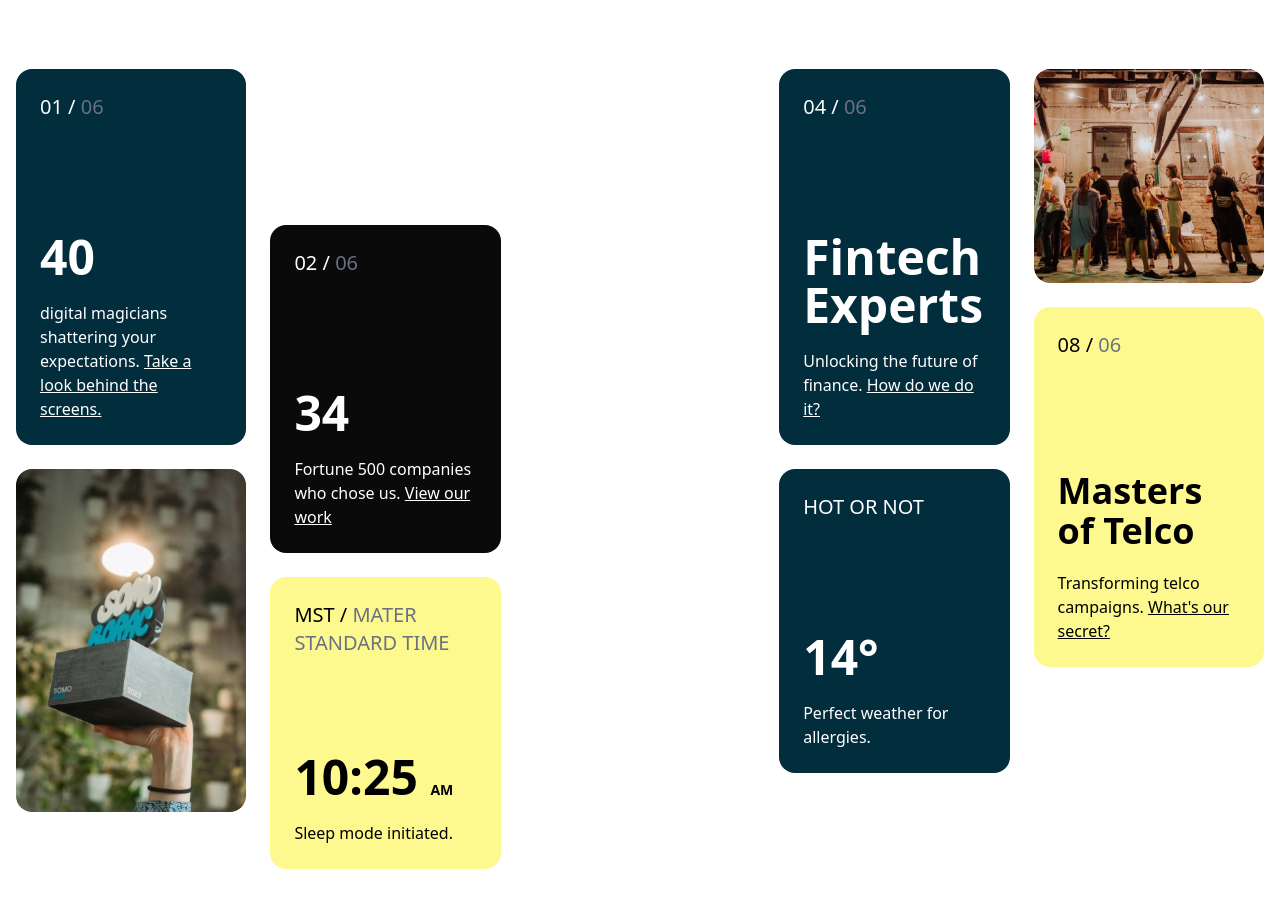
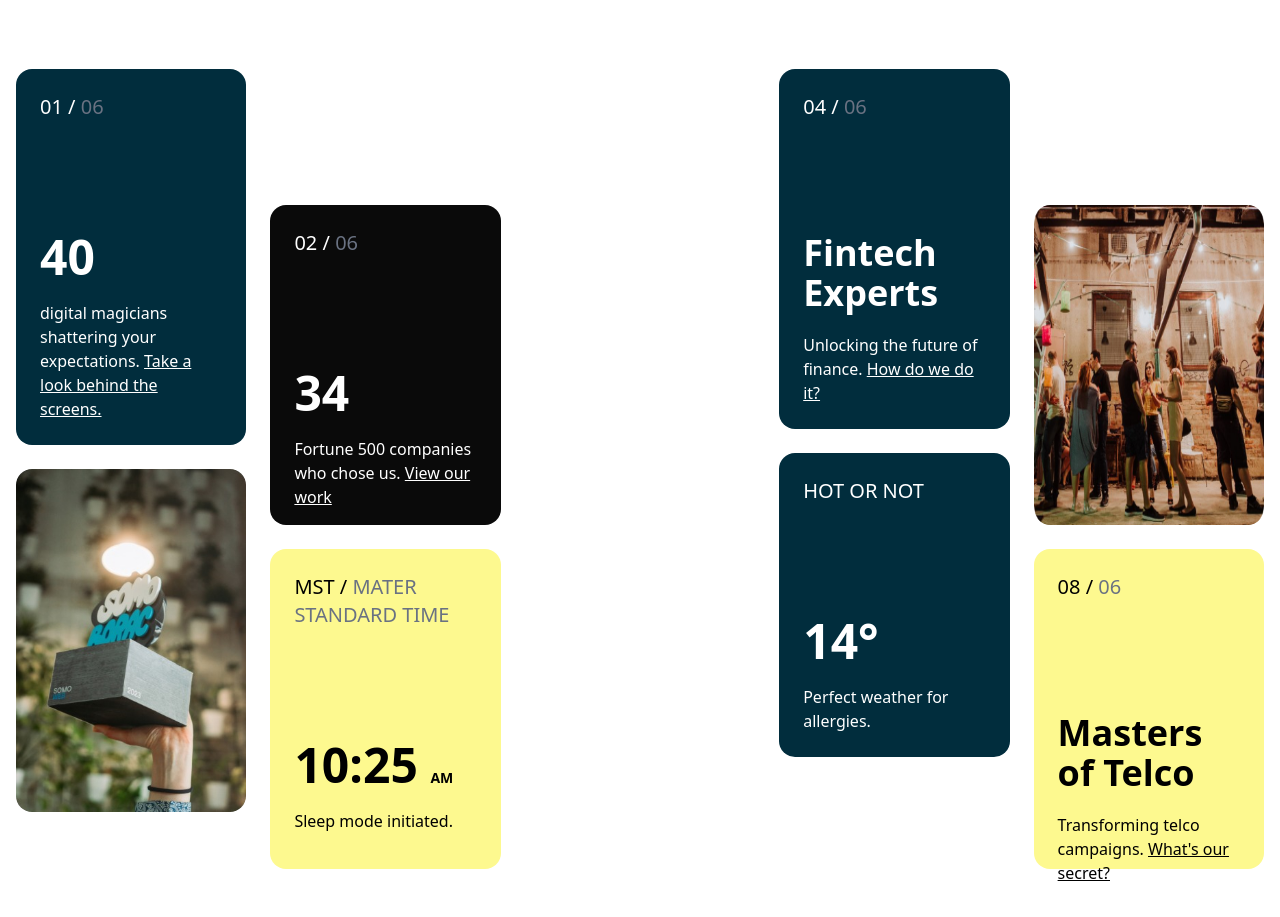
Before and after one commit to joySutradhor/Ethicalden-gsap, a Next.js app: page / in a window 1280 px wide. Shown: the part 2040-2957 px from the top of the page. Built offline with nearby package versions, Linux system fonts and the light colour scheme; grey boxes are pictures that could not be loaded.

Commit message:
Added smooth animation in gallery section

```diff
--- a/components/Gallery/gallery.jsx
+++ b/components/Gallery/gallery.jsx
@@ -9,6 +9,9 @@ const GalleryMain = () => {
     const sectionRef = useRef();
     const wrapperRef = useRef(null);
     const videoRef = useRef(null);
+    const col2Ref = useRef(null);
+    const col4Ref = useRef(null);
+    const col5Ref = useRef(null);
 
     useEffect(() => {
         const video = videoRef.current;
@@ -61,6 +64,49 @@ const GalleryMain = () => {
                     height: '80vh',
                     ease: 'power2.out',
                 });
+
+                // Column scroll effects
+                gsap.fromTo(
+                    col2Ref.current,
+                    { y: 0 },
+                    {
+                        y: -100,
+                        scrollTrigger: {
+                            trigger: section,
+                            start: "top bottom",
+                            end: "bottom top",
+                            scrub: 1,
+                        },
+                    }
+                );
+
+                gsap.fromTo(
+                    col5Ref.current,
+                    { y: 0 },
+                    {
+                        y: -80,
+                        scrollTrigger: {
+                            trigger: section,
+                            start: "top bottom",
+                            end: "bottom top",
+                            scrub: 1,
+                        },
+                    }
+                );
+
+                gsap.fromTo(
+                    col4Ref.current,
+                    { y: 0 },
+                    {
+                        y: 100,
+                        scrollTrigger: {
+                            trigger: section,
+                            start: "top bottom",
+                            end: "bottom top",
+                            scrub: 1,
+                        },
+                    }
+                );
             });
         }
 
@@ -84,21 +130,21 @@ const GalleryMain = () => {
                         <img src="/images/gallery/gallery-1.jpg" alt="Award" className="rounded-2xl w-full" />
                     </div>
 
-                    {/* Second Column */}
-                    <div className="space-y-6 flex flex-col justify-end">
-                        <div className="bg-[#0a0a0a] text-white p-4 md:p-6 rounded-2xl w-full">
+                    {/* Second Column (animated up) */}
+                    <div ref={col2Ref} className="space-y-6 flex flex-col justify-end">
+                        <div className="bg-[#0a0a0a] text-white p-4 md:p-6 rounded-2xl  w-full md:h-[40vh]">
                             <p className="text-base md:text-xl">02 / <span className='text-gray-500'>06</span></p>
-                            <h2 className="text-5xl md:text-7xl lg:text-5xl xl:9xl font-bold pt-16 md:pt-24 lg:pt-28 pb-4 md:pb-5">34</h2>
+                            <h2 className="text-5xl md:text-7xl lg:text-5xl xl:9xl font-bold pt-16 md:pt-6 lg:pt-28 xl:pt-28 pb-2 md:pb-5">34</h2>
                             <p className="text-sm md:text-base">Fortune 500 companies who chose us. <a className="underline" href="#">View our work</a></p>
                         </div>
-                        <div className="bg-[#fdf98f] text-black p-4 md:p-6 rounded-2xl w-full">
+                        <div className="bg-[#fdf98f] text-black p-4 md:p-6 rounded-2xl w-full md:h-[40vh]">
                             <p className="text-base md:text-xl">MST / <span className='text-gray-500'>MATER STANDARD TIME</span></p>
-                            <h2 className="text-4xl md:text-4xl lg:text-5xl xl:9xl font-semibold pt-16 md:pt-24 pb-4 md:pb-5">10:25 <span className="text-sm">AM</span></h2>
+                            <h2 className="text-4xl md:text-4xl lg:text-5xl xl:9xl font-semibold pt-16 md:pt-6 lg:pt-8 xl:pt-28 pb-4 md:pb-5">10:25 <span className="text-sm">AM</span></h2>
                             <p className="text-sm md:text-base">Sleep mode initiated.</p>
                         </div>
                     </div>
 
-                    {/* Third Column (Video) */}
+                    {/* Third Column (video) */}
                     <div
                         ref={wrapperRef}
                         className="hidden lg:flex tp-hero-bottom-img-wrap space-y-6 flex-col justify-end min-h-screen mx-auto w-full relative"
@@ -124,11 +170,11 @@ const GalleryMain = () => {
                         </div>
                     </div>
 
-                    {/* Fourth Column */}
-                    <div className="space-y-6">
+                    {/* Fourth Column (animated down) */}
+                    <div ref={col4Ref} className="space-y-6">
                         <div className="bg-[#012d3d] text-white p-4 md:p-6 rounded-2xl w-full">
                             <p className="text-base md:text-xl">04 / <span className='text-gray-500'>06</span></p>
-                            <h3 className="text-3xl md:text-4xl lg:text-5xl font-semibold pt-16 md:pt-24 lg:pt-28 pb-4 md:pb-5">Fintech <br /> Experts</h3>
+                            <h3 className="text-3xl md:text-4xl lg:text-4xl font-semibold pt-16 md:pt-24 lg:pt-28 pb-4 md:pb-5">Fintech <br /> Experts</h3>
                             <p className="text-sm md:text-base">Unlocking the future of finance. <a className="underline" href="#">How do we do it?</a></p>
                         </div>
                         <div className="bg-[#012d3d] text-white p-4 md:p-6 rounded-2xl w-full">
@@ -138,12 +184,12 @@ const GalleryMain = () => {
                         </div>
                     </div>
 
-                    {/* Fifth Column */}
-                    <div className="space-y-6">
-                        <img src="/images/gallery/gallery-2.jpg" alt="Team" className="rounded-2xl w-full" />
-                        <div className="bg-[#fdf98f] text-black p-4 md:p-6 rounded-2xl w-full">
+                    {/* Fifth Column (animated up) */}
+                    <div ref={col5Ref} className="space-y-6 flex flex-col justify-end">
+                        <img src="/images/gallery/gallery-2.jpg" alt="Team" className="rounded-2xl w-full md:h-[40vh]" />
+                        <div className="bg-[#fdf98f] text-black p-4 md:p-6 rounded-2xl w-full md:h-[40vh]">
                             <p className="text-base md:text-xl">08 / <span className='text-gray-500'>06</span></p>
-                            <h3 className="text-3xl md:text-3xl lg:text-4xl xl:9xl font-semibold pt-16 md:pt-24 lg:pt-28 pb-4 md:pb-5">Masters of Telco</h3>
+                            <h3 className="text-3xl md:text-3xl lg:text-4xl xl:9xl font-semibold pt-16 md:pt-8 lg:pt-8 xl:pt-28 pb-4 md:pb-5">Masters of Telco</h3>
                             <p className="text-sm md:text-base">Transforming telco campaigns. <a className="underline" href="#">What's our secret?</a></p>
                         </div>
                     </div>
```
